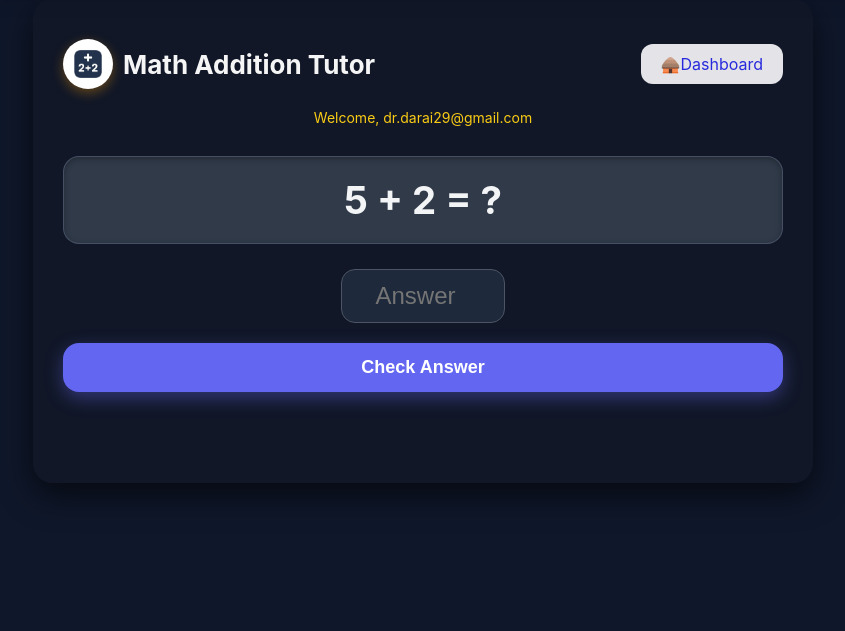
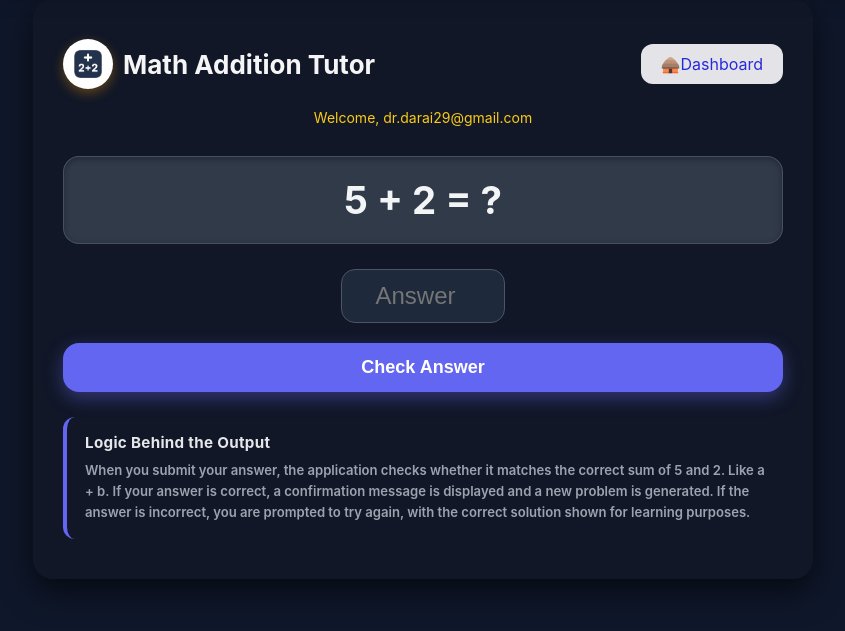
Before and after one commit to Niteshy85013/Addition-ITS-System, a Flask app: page /index in a window 1280 px wide. Shown: the part 101-732 px from the top of the page, without its empty margins (227-1072 px from the left). Run offline with Flask 3, Linux system fonts and the light colour scheme; a user stored in the database is signed in.

Commit message:
Final code updated

```diff
--- a/app.py
+++ b/app.py
@@ -37,7 +37,7 @@ def infer_base_iri(graph: Graph) -> str:
     if iri:
         return iri if iri.endswith("#") else iri + "#"
 
-    return "http://www.semanticweb.org/nitesh/ontologies/2025/11/math-addition#"
+    return "http://www.semanticweb.org/niteshyadav_ysj/ontologies/2025/11/math-addition#"
 
 
 # Extract base IRI and namespace
@@ -164,17 +164,17 @@ def check_answer():
     db.session.add(attempt)
     db.session.commit()
 
-    # Optional: Generate OWL-style Turtle for this attempt
+    # To Generate OWL-style Turtle for this attempt
     g = Graph()
     g.bind("math", MATH)
 
-    # Create instance URIs (you can use attempt.id for uniqueness)
+    # Create instance URIs (attempt.id for uniqueness)
     expr = MATH[f"Expr_{attempt.id}"]
     num_a = MATH[f"Num_{a}_{attempt.id}"]
     num_b = MATH[f"Num_{b}_{attempt.id}"]
     num_res = MATH[f"Num_{student_ans}_{attempt.id}"]
 
-    # Use classes/properties from YOUR ontology
+    # Classes/properties from ontology
     g.add((expr, RDF.type, MATH.AdditionExpression))
     g.add((expr, MATH.hasAdded, num_a))
     g.add((expr, MATH.hasAdded, num_b))
--- a/templates/index.html
+++ b/templates/index.html
@@ -7,6 +7,30 @@
         background: #0f172a;
         font-family: "Inter", sans-serif;
     }
+
+    .logic-box {
+  margin-top: 24px;
+  padding: 16px 18px;
+  background: rgba(17, 24, 39, 0.85);
+  border-left: 4px solid #6366f1;
+  border-radius: 12px;
+  text-align: left;
+}
+
+.logic-title {
+  margin: 0 0 8px;
+  font-size: 0.95rem;
+  font-weight: 700;
+  color: #e5e7eb;
+  letter-spacing: 0.3px;
+}
+
+.logic-text {
+  margin: 0;
+  font-size: 0.82rem;   /* smaller text */
+  line-height: 1.6;
+  color: #9ca3af;
+}
 
     .tutor-container {
         width: 45rem;
@@ -296,7 +320,16 @@
         <input type="number" name="answer" class="form-input" required placeholder="Answer" />
         <button class="submit-btn" type="submit">Check Answer</button>
     </form>
-    <div id="feedback"></div>
+    <div id="feedback" class="logic-box">
+  <h4 class="logic-title">Logic Behind the Output</h4>
+  <p class="logic-text">
+    When you submit your answer, the application checks whether it matches the correct sum of {{ a }} and {{ b }}.
+         Like a + b.
+    If your answer is correct, a confirmation message is displayed and a new problem is generated.
+    If the answer is incorrect, you are prompted to try again, with the correct solution shown for learning purposes.
+  </p>
+</div>
+
 </div>
 <script>
     document.getElementById("answerForm").onsubmit = async (e) => {
```
Also changed, not shown: instance/attempts.db, static/style.css (deleted), 1 other file.
